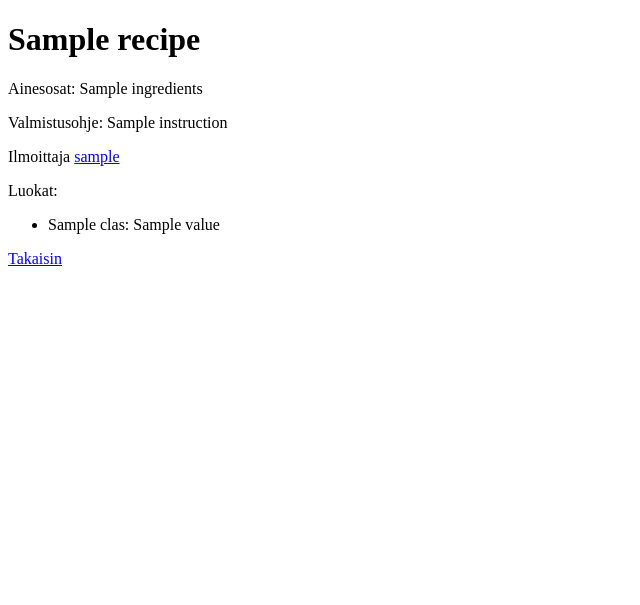
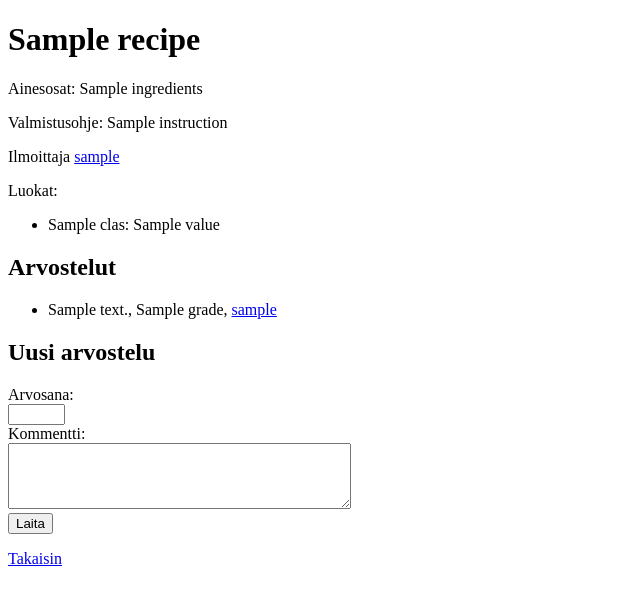
Before and after one commit to MaxikLLM/Ruokareseptit, a Flask app: template templates/show_recipe.html in a window 1280 px wide. Shown: the top 605 px of the page, without its empty margins (0-640 px from the left). Run offline with Flask 3, Linux system fonts and the light colour scheme; the template is opened without the code that fills it: most values are stand-ins (such as "Sample title", 1, 10 or a date in 2020).

Commit message:
Add review(comment,grade) feature to recipes

```diff
--- a/app.py
+++ b/app.py
@@ -5,6 +5,7 @@ import config
 import db
 import recipes
 import users
+import re
 
 app = Flask(__name__)
 app.secret_key = config.secret_key
@@ -42,7 +43,8 @@ def show_recipe(recipe_id):
     if not recipe:
         abort(404)
     classes = recipes.get_classes(recipe_id)
-    return render_template("show_recipe.html", recipe=recipe, classes=classes)
+    reviews = recipes.get_reviews(recipe_id)
+    return render_template("show_recipe.html", recipe=recipe, classes=classes, reviews=reviews)
 
 @app.route("/new_recipe")
 def new_recipe():
@@ -80,6 +82,27 @@ def create_recipe():
     recipes.add_recipe(title, ingredients, instruction, user_id, classes)
 
     return redirect("/")
+
+@app.route("/create_review", methods=["POST"])
+def create_review():
+    require_login()
+
+    grade = request.form["grade"]
+    if not re.search("^(10|[1-9])$", grade):
+        abort(403)
+    commentary = request.form["commentary"]
+    if not commentary or len(commentary) > 400:
+        abort(403)
+    recipe_id = request.form["recipe_id"]
+    recipe = recipes.get_recipe(recipe_id)
+    if not recipe:
+        abort(403)
+
+    user_id = session["user_id"]
+
+    recipes.add_review(recipe_id, user_id, grade, commentary)
+
+    return redirect("/recipe/" + str(recipe_id))
 
 @app.route("/edit_recipe/<int:recipe_id>")
 def edit_recipe(recipe_id):
--- a/schema.sql
+++ b/schema.sql
@@ -12,6 +12,15 @@ CREATE TABLE recipes (
     user_id INTEGER REFERENCES users
 );
 
+CREATE TABLE comments (
+    id INTEGER PRIMARY KEY,
+    recipe_id INTEGER REFERENCES recipes,
+    user_id INTEGER REFERENCES users,
+    grade INTEGER,
+    commentary TEXT
+);
+
+
 CREATE TABLE classes (
     id INTEGER PRIMARY KEY,
     title TEXT,
--- a/templates/show_recipe.html
+++ b/templates/show_recipe.html
@@ -32,6 +32,27 @@
     </ul>
   </p>
   {% endif %}
+  <h2>Arvostelut</h2>
+  <ul>
+    {% for review in reviews %}
+    <li>{{ review.commentary }}, {{ review.grade }}, <a href=/user/"{{ review.user_id }}">{{ review.username }}</a></li>
+    {% endfor %}
+  </ul>
+  <h2>Uusi arvostelu</h2>
+  <form action="/create_review" method="post">
+    <div>
+      <label>Arvosana:</label><br>
+      <input type="text" name="grade" maxlength="2" size="4" pattern="^(10|[1-9])$" required/>
+    </div>
+
+    <div>
+      <label>Kommentti:</label><br>
+      <textarea name="commentary" rows="4" cols="40" maxlength="400" required></textarea>
+    </div>
+
+    <input type="hidden" name="recipe_id" value="{{ recipe.id }}"/>
+    <input type="submit" value="Laita"/>
+  </form>
   <p>
     <a href="/">Takaisin</a>
   </p>
```
Also changed, not shown: recipes.py (+18 -0 lines).
